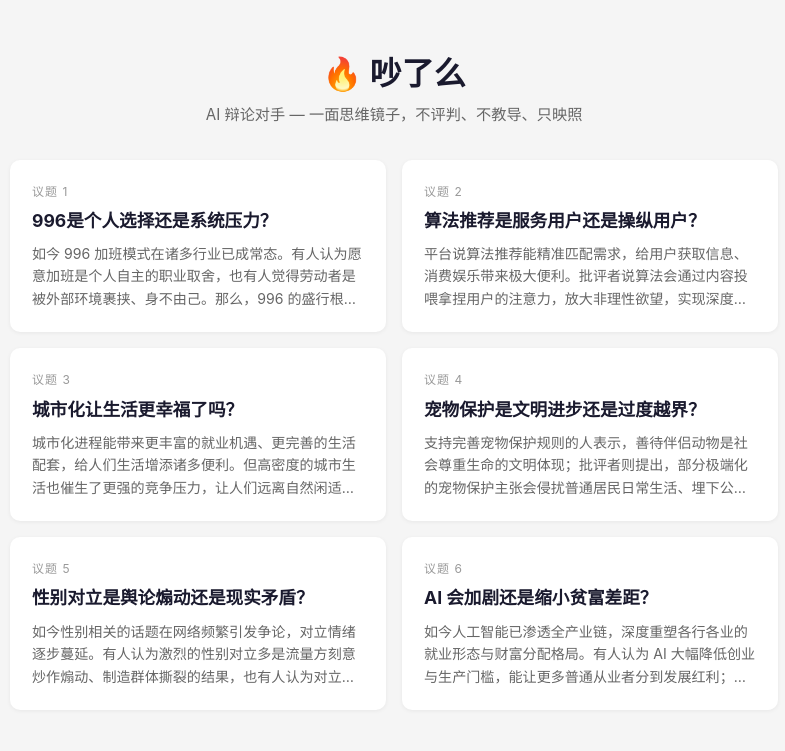
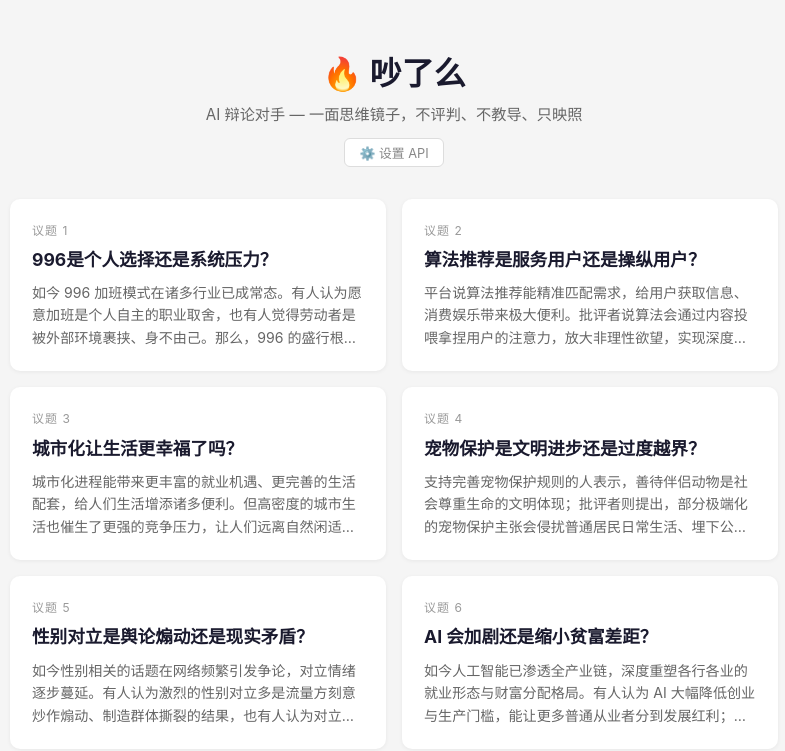
Before and after one commit to aaaaaaaaavvvv/chaoleme, a Flask app: page / in a window 1280 px wide. Shown: the top 751 px of the page, without its empty margins (246-1031 px from the left). Run offline with Flask 3, Linux system fonts and the light colour scheme.

Commit message:
Add files via upload

```diff
--- a/app.py
+++ b/app.py
@@ -18,15 +18,42 @@ DATA_FILE = Path(__file__).parent / "debates.json"
 
 BEIJING_TZ = timezone(timedelta(hours=8))
 
-# ── AI Client (OpenAI 兼容接口，支持 DeepSeek / 任意兼容服务) ─
-API_KEY = os.environ.get("API_KEY", os.environ.get("ANTHROPIC_API_KEY", ""))
-MODEL = os.environ.get("API_MODEL", os.environ.get("ANTHROPIC_MODEL", "deepseek-chat"))
-BASE_URL = os.environ.get("API_BASE_URL", "https://api.deepseek.com")
+# ── AI Client ───────────────────────────────────────────────
+# 优先级：Web端设置 > .env 环境变量
+CONFIG_FILE = Path(__file__).parent / "api_config.json"
 
-ai_client = None
-if API_KEY:
-    from openai import OpenAI
-    ai_client = OpenAI(api_key=API_KEY, base_url=BASE_URL)
+def _load_config():
+    if CONFIG_FILE.exists():
+        try:
+            return json.loads(CONFIG_FILE.read_text(encoding="utf-8"))
+        except Exception:
+            return {}
+    return {}
+
+def _save_config(cfg: dict):
+    CONFIG_FILE.write_text(json.dumps(cfg, ensure_ascii=False), encoding="utf-8")
+
+def _get_api_key():
+    """Web 端设置的 key 优先，否则用 .env 里的"""
+    cfg = _load_config()
+    return cfg.get("api_key") or os.environ.get("API_KEY") or os.environ.get("ANTHROPIC_API_KEY") or ""
+
+def _get_model():
+    cfg = _load_config()
+    return cfg.get("model") or os.environ.get("API_MODEL") or os.environ.get("ANTHROPIC_MODEL") or "deepseek-chat"
+
+def _get_base_url():
+    cfg = _load_config()
+    return cfg.get("base_url") or os.environ.get("API_BASE_URL") or "https://api.deepseek.com"
+
+def _build_ai_client():
+    key = _get_api_key()
+    if key:
+        from openai import OpenAI
+        return OpenAI(api_key=key, base_url=_get_base_url())
+    return None
+
+ai_client = _build_ai_client()
 
 # ── 议题数据 ───────────────────────────────────────────────
 TOPICS = {
@@ -257,6 +284,30 @@ def view_debate(debate_id):
 @app.route("/api/topics")
 def api_topics():
     return jsonify(list(TOPICS.values()))
+
+@app.route("/api/config", methods=["GET", "POST"])
+def api_config():
+    """读取或设置 API 配置（Web 端填入 Key）"""
+    global ai_client
+    if request.method == "GET":
+        cfg = _load_config()
+        return jsonify({
+            "has_key": bool(_get_api_key()),
+            "model": _get_model(),
+            "base_url": _get_base_url(),
+        })
+    # POST: 保存配置
+    data = request.get_json()
+    cfg = _load_config()
+    if data.get("api_key"):
+        cfg["api_key"] = data["api_key"].strip()
+    if data.get("model"):
+        cfg["model"] = data["model"].strip()
+    if data.get("base_url"):
+        cfg["base_url"] = data["base_url"].strip()
+    _save_config(cfg)
+    ai_client = _build_ai_client()
+    return jsonify({"ok": True, "has_key": bool(_get_api_key())})
 
 @app.route("/api/debate/start", methods=["POST"])
 def api_start_debate():
--- a/templates/index.html
+++ b/templates/index.html
@@ -32,6 +32,54 @@ button { cursor: pointer; font-family: inherit; }
 }
 .header h1 { font-size: 2rem; font-weight: 700; color: #1a1a2e; }
 .header p  { color: #666; margin-top: 4px; font-size: 0.95rem; }
+
+.settings-btn {
+  display: inline-block;
+  margin-top: 10px;
+  padding: 4px 14px;
+  font-size: 0.8rem;
+  border-radius: 6px;
+  border: 1px solid #ddd;
+  background: #fff;
+  color: #888;
+  cursor: pointer;
+  transition: all .15s;
+}
+.settings-btn:hover { border-color: #2563eb; color: #2563eb; }
+
+/* ── API Settings Modal ─────────────────────── */
+.api-settings {
+  background: #fff;
+  border-radius: 10px;
+  padding: 20px;
+  box-shadow: 0 1px 4px rgba(0,0,0,.06);
+  margin-bottom: 12px;
+  text-align: left;
+}
+.api-settings h3 { font-size: 1rem; margin-bottom: 12px; }
+.api-settings label { display: block; font-size: 0.85rem; color: #666; margin-bottom: 4px; margin-top: 10px; }
+.api-settings input, .api-settings select {
+  width: 100%;
+  padding: 8px 12px;
+  border-radius: 6px;
+  border: 1px solid #ddd;
+  font-size: 0.9rem;
+  font-family: inherit;
+}
+.api-settings input:focus, .api-settings select:focus { outline: none; border-color: #2563eb; }
+.api-settings .hint { font-size: 0.75rem; color: #999; margin-top: 2px; }
+.api-settings .form-actions { margin-top: 14px; display: flex; gap: 8px; }
+.api-settings .form-actions button {
+  padding: 8px 20px;
+  border-radius: 6px;
+  border: 1px solid #ddd;
+  background: #fff;
+  font-size: 0.9rem;
+  cursor: pointer;
+}
+.api-settings .form-actions button.primary { background: #2563eb; color: #fff; border-color: #2563eb; }
+.api-settings .status-ok { font-size: 0.85rem; color: #16a34a; margin-top: 8px; }
+.api-settings .status-no { font-size: 0.85rem; color: #dc2626; margin-top: 8px; }
 
 /* ── Topic Cards ───────────────────────────── */
 .card-grid {
@@ -359,6 +407,7 @@ button { cursor: pointer; font-family: inherit; }
   <div class="header">
     <h1>🔥 吵了么</h1>
     <p>AI 辩论对手 — 一面思维镜子，不评判、不教导、只映照</p>
+    <button class="settings-btn" onclick="showApiSettings()" title="API 设置">⚙️ 设置 API</button>
   </div>
 
   <!-- Dynamic content rendered by JS -->
@@ -382,12 +431,17 @@ const STATE = {
 };
 
 // ── 初始化 ─────────────────────────────────────────────────
-document.addEventListener('DOMContentLoaded', () => {
+document.addEventListener('DOMContentLoaded', async () => {
   const urlDebateId = getDebateIdFromURL();
   if (urlDebateId) {
     loadDebate(urlDebateId);
   } else {
-    renderLanding();
+    const hasKey = await checkApiConfig();
+    if (!hasKey) {
+      showApiSettings();
+    } else {
+      renderLanding();
+    }
   }
 });
 
@@ -406,6 +460,71 @@ async function api(url, opts = {}) {
 }
 
 // ── 渲染：议题选择页 ───────────────────────────────────────
+// ── API 设置 ────────────────────────────────────────────────
+async function checkApiConfig() {
+  try {
+    const d = await api('/api/config');
+    return d.has_key;
+  } catch (e) { return false; }
+}
+
+async function showApiSettings() {
+  let cfg = { has_key: false, model: 'deepseek-chat', base_url: 'https://api.deepseek.com' };
+  try { cfg = await api('/api/config'); } catch (e) {}
+
+  const root = document.getElementById('view-root');
+  root.innerHTML = `
+    <div class="api-settings">
+      <h3>⚙️ API 设置</h3>
+      <p style="font-size:0.9rem;color:#666;margin-bottom:8px;">填入你的 API Key 即可使用真实 AI 辩论。Key 只存本地，不会上传。</p>
+      <label>API Key</label>
+      <input type="password" id="api-key-input" placeholder="sk-…">
+      <div class="hint">支持 DeepSeek、OpenAI 及所有兼容接口</div>
+      <label>模型</label>
+      <input type="text" id="api-model-input" value="${esc(cfg.model)}" placeholder="deepseek-chat">
+      <label>API 地址</label>
+      <input type="text" id="api-url-input" value="${esc(cfg.base_url)}" placeholder="https://api.deepseek.com">
+      <div class="form-actions">
+        <button class="primary" onclick="saveApiConfig()">💾 保存</button>
+        <button onclick="renderLanding()">取消</button>
+      </div>
+      <div id="api-status">${cfg.has_key ? '<div class="status-ok">✅ 已配置 API Key</div>' : '<div class="status-no">⚠️ 未配置 — 将使用模拟模式</div>'}</div>
+    </div>
+    <div class="card-grid">
+      ${Object.values(TOPICS_JSON).map(t => `
+        <div class="topic-card" onclick="selectTopic(${t.id})" id="card-${t.id}">
+          <div class="card-num">议题 ${t.id}</div>
+          <h3>${esc(t.title)}</h3>
+          <p>${esc(t.background)}</p>
+        </div>
+      `).join('')}
+    </div>
+    <p style="text-align:center;margin-top:12px;">
+      <a href="https://platform.deepseek.com/api_keys" target="_blank">获取 DeepSeek API Key →</a>
+    </p>
+  `;
+}
+
+async function saveApiConfig() {
+  const key = document.getElementById('api-key-input').value.trim();
+  const model = document.getElementById('api-model-input').value.trim();
+  const base_url = document.getElementById('api-url-input').value.trim();
+  try {
+    const d = await api('/api/config', {
+      method: 'POST',
+      body: JSON.stringify({ api_key: key, model, base_url }),
+    });
+    document.getElementById('api-status').innerHTML = d.has_key
+      ? '<div class="status-ok">✅ 配置已保存，可以开始辩论</div>'
+      : '<div class="status-no">⚠️ 请填写有效的 API Key</div>';
+    if (d.has_key) {
+      setTimeout(() => renderLanding(), 1500);
+    }
+  } catch (e) {
+    document.getElementById('api-status').innerHTML = '<div class="status-no">保存失败，请重试</div>';
+  }
+}
+
 function renderLanding() {
   STATE.debateId = null;
   const root = document.getElementById('view-root');
```
